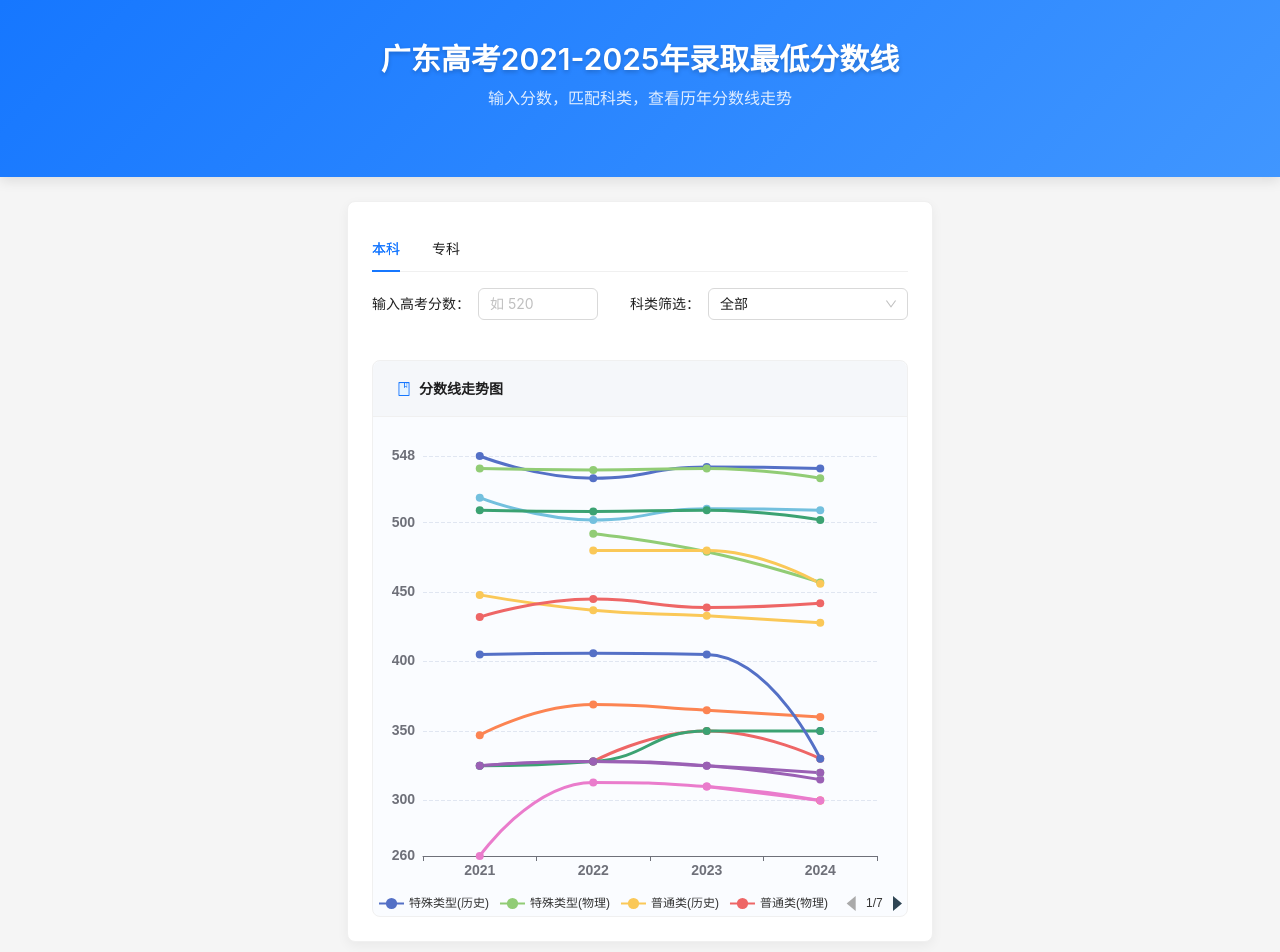
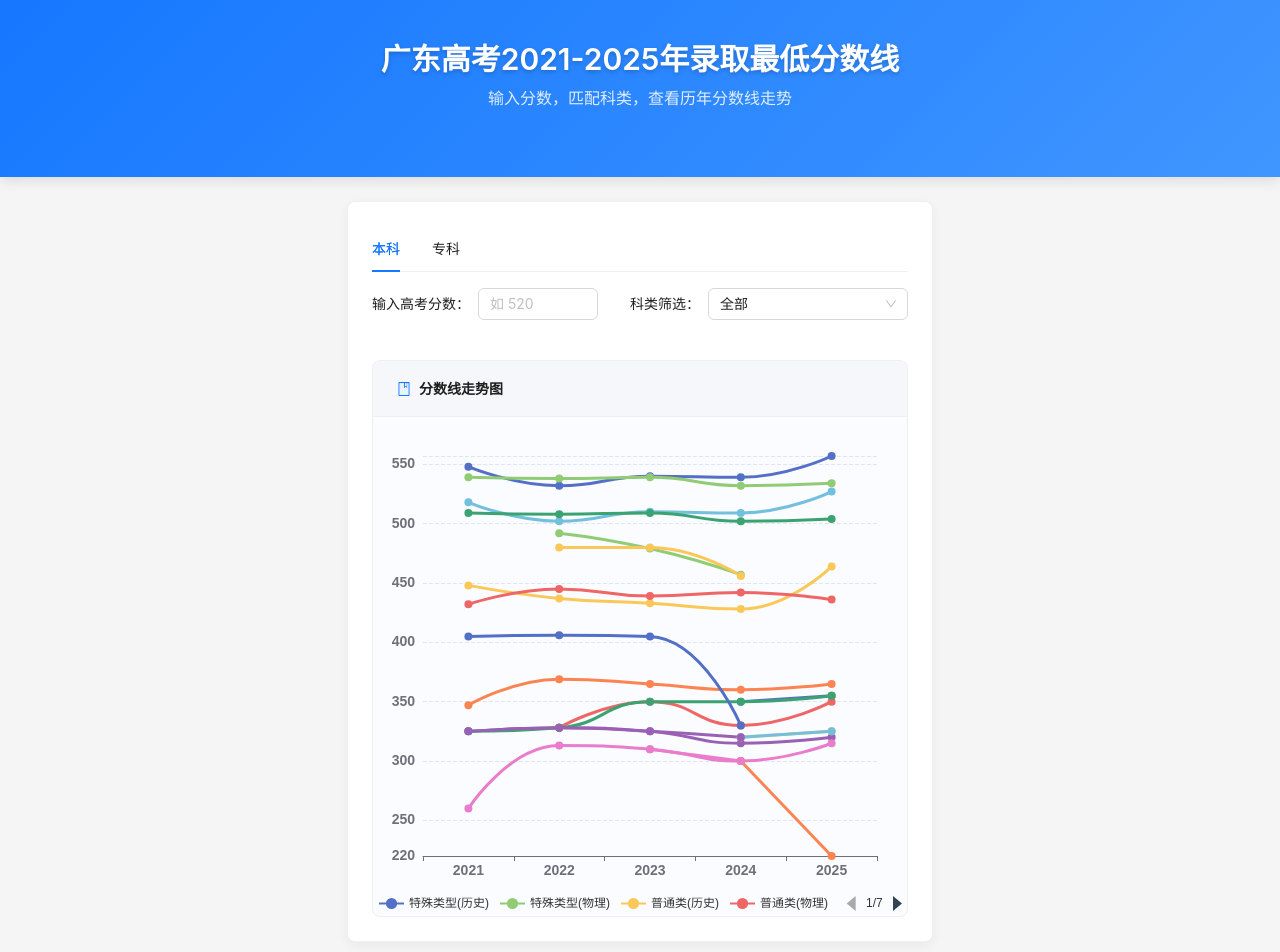
Before and after one commit to fangge/gaokaoscore, a Next.js app: page / in a window 1280 px wide. Shown: the top 952 px of the page. Built offline with nearby package versions, Linux system fonts and the light colour scheme.

Commit message:
feat: 添加2025年高考分数线数据，更新图表显示

```diff
--- a/src/app/page.tsx
+++ b/src/app/page.tsx
@@ -5,7 +5,7 @@ import dynamic from "next/dynamic";
 import { Layout, Tabs, InputNumber, Select, Card, Typography, Result, Space, theme, Tag, Divider } from "antd";
 import { CheckCircleTwoTone, TrophyTwoTone, BookTwoTone } from "@ant-design/icons";
 
-type Year = "2021" | "2022" | "2023" | "2024";
+type Year = "2021" | "2022" | "2023" | "2024" | "2025";
 type Line = { [year in Year]?: string };
 type GaokaoItem = {
   type: "本科" | "专科";
@@ -13,7 +13,7 @@ type GaokaoItem = {
   lines: Line;
 };
 
-const years: Year[] = ["2021", "2022", "2023", "2024"];
+const years: Year[] = ["2021", "2022", "2023", "2024", "2025"];
 const allData: GaokaoItem[] = gaokaoData as GaokaoItem[];
 
 const ScoreChart = dynamic(() => import("../components/ScoreChart"), { ssr: false });
@@ -28,13 +28,13 @@ const matchCategory = (
   return allData
     .filter(d => d.type === type)
     .filter(d => {
-      const line = d.lines["2024"];
+      const line = d.lines["2025"];
       if (!line || line === "-") return false;
       const mainScore = parseInt(line.split("/")[0], 10);
       return !isNaN(mainScore) && score >= mainScore;
     })
     .map(d => {
-      const line = d.lines["2024"];
+      const line = d.lines["2025"];
       const mainScore = parseInt(line!.split("/")[0], 10);
       return {
         category: d.category,
--- a/src/components/ScoreChart.tsx
+++ b/src/components/ScoreChart.tsx
@@ -2,7 +2,7 @@
 import React from "react";
 import ReactECharts from "echarts-for-react";
 
-type Year = "2021" | "2022" | "2023" | "2024";
+type Year = "2021" | "2022" | "2023" | "2024" | "2025";
 type Line = { [year in Year]?: string };
 type GaokaoItem = {
   type: "本科" | "专科";
```
